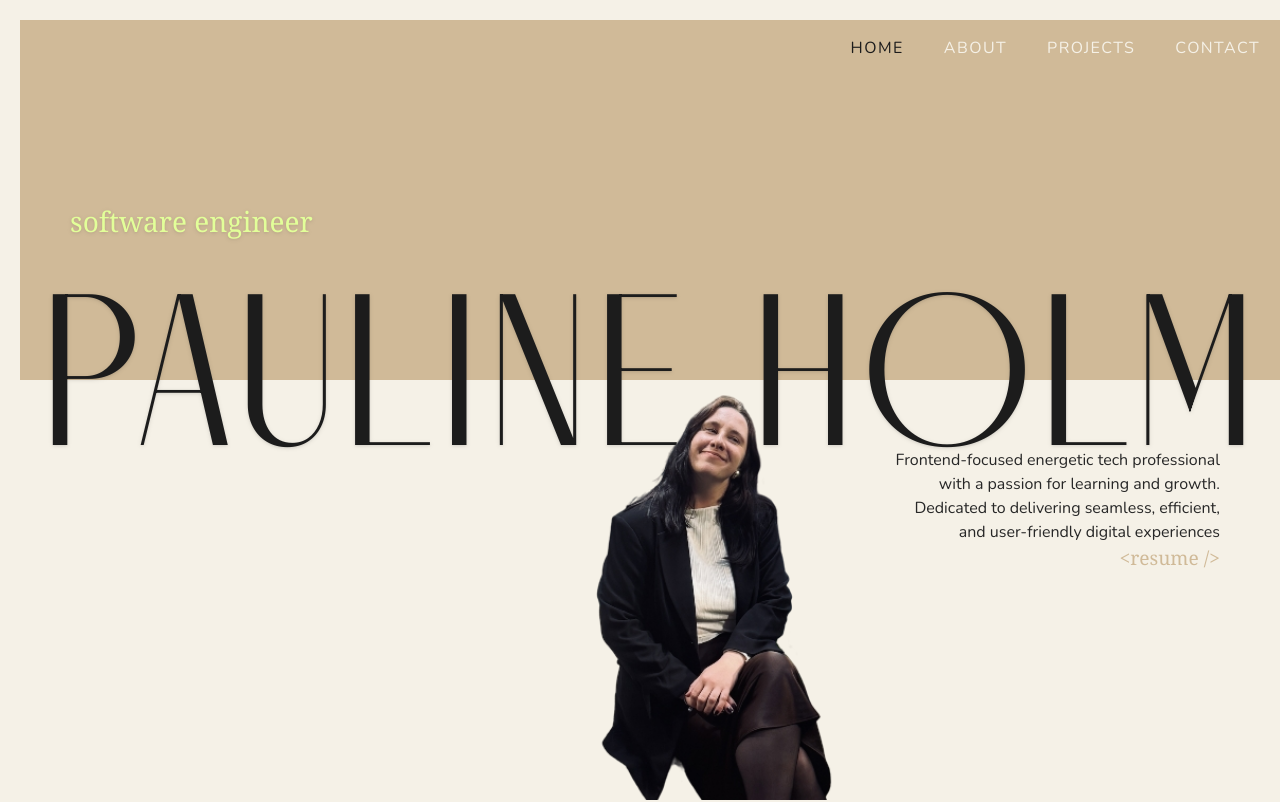
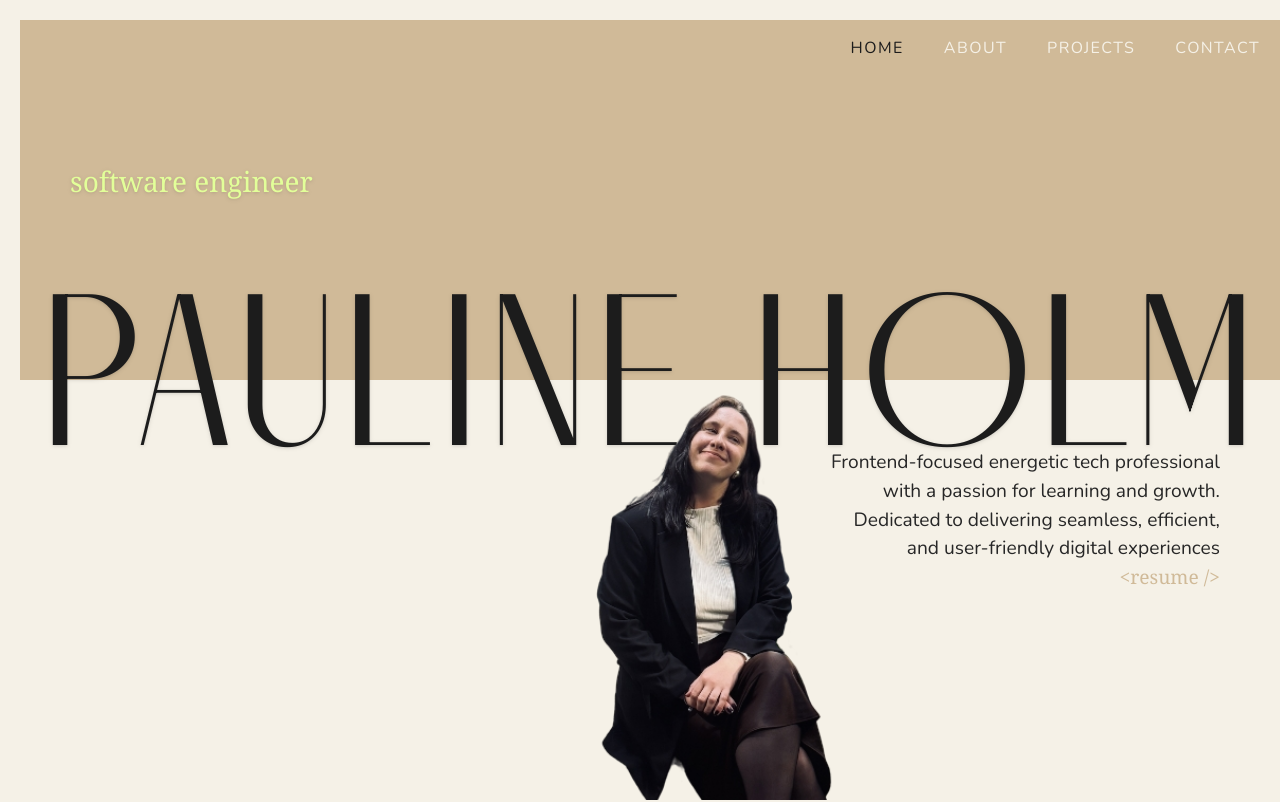
Before and after one commit to paulineholm/portfolio2025, a React (Vite) app: page / in a window 1280 px wide. Shown: the top 802 px of the page. Built offline with nearby package versions, Linux system fonts and the light colour scheme.

Commit message:
Adjust hero styling on mobile

```diff
--- a/src/components/home/Hero.tsx
+++ b/src/components/home/Hero.tsx
@@ -26,7 +26,7 @@ export const Hero = () => {
       />
       <p
         ref={subTitle}
-        className="absolute top-[35dvh] ml-10 text-[var(--color-freshLime)] text-[1.75dvh] drop-shadow font-serif opacity-0 lg:ml-17.5 lg:mb-15 lg:top-[25dvh] lg:text-[3.5dvh]"
+        className="absolute max-md:top-[15dvw] ml-10 text-[var(--color-freshLime)] text-[1.75dvh] drop-shadow font-serif opacity-0 lg:ml-17.5 lg:mb-15 lg:top-[12.5dvw] lg:text-[3.5dvh]"
       >
         software engineer
       </p>
@@ -51,7 +51,7 @@ export const Hero = () => {
 
       <div
         ref={fullDesc}
-        className="absolute bottom-60 left-0 right-0 pl-10 pr-30 text-[3dvw] opacity-0 text-left lg:text-right lg:text-[1.25dvw] lg:px-0 lg:bottom-auto lg:right-15 lg:left-auto lg:top-[35dvw]"
+        className="absolute bottom-[65dvw] left-0 right-0 pl-10 pr-30 text-[3dvw] opacity-0 text-left lg:text-right lg:text-[1.5dvw] lg:px-0 lg:bottom-auto lg:right-15 lg:left-auto lg:top-[35dvw]"
       >
         <p>
           Frontend-focused energetic tech professional
```
